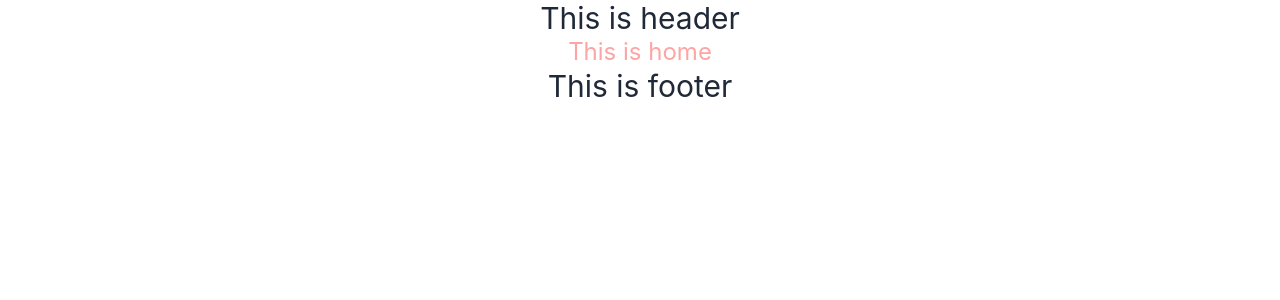
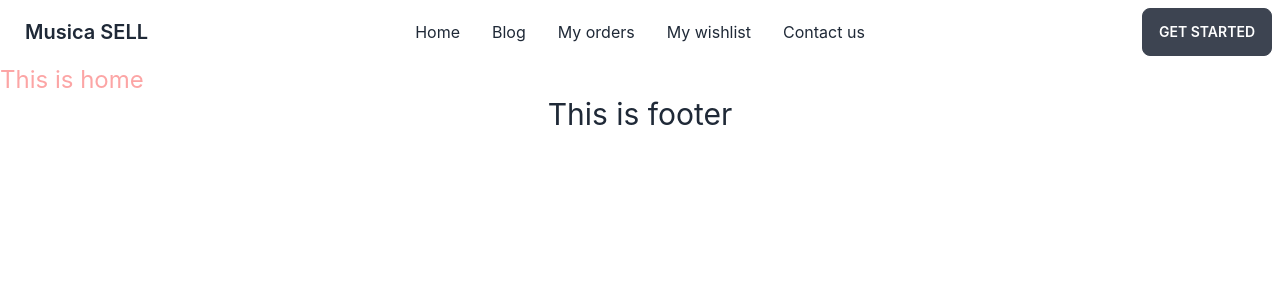
Before and after one commit to gaznafis007/musica-sell-client, a React (Create React App) app: page / in a window 1280 px wide. Shown: the top 300 px of the page. Built offline with nearby package versions, Linux system fonts and the light colour scheme.

Commit message:
Navbar added

```diff
--- a/src/App.js
+++ b/src/App.js
@@ -5,7 +5,7 @@
 
 function App() {
   return (
-    <div className="App">
+    <div className="max-w-screen-xl mx-auto">
       <RouterProvider router={router}></RouterProvider>
     </div>
   );
--- a/src/Components/Header/Header.js
+++ b/src/Components/Header/Header.js
@@ -1,9 +1,63 @@
 import React from "react";
+import { Link } from "react-router-dom";
 
 const Header = () => {
+  const listItems = (
+    <>
+      <li>
+        <Link to="/">Home</Link>
+      </li>
+      <li>
+        <Link to="/">Blog</Link>
+      </li>
+      <li>
+        <Link to="/">My orders</Link>
+      </li>
+      <li>
+        <Link to="/">My wishlist</Link>
+      </li>
+      <li>
+        <Link to="/">Contact us</Link>
+      </li>
+    </>
+  );
   return (
-    <div>
-      <h2 className="text-3xl text-center">This is header</h2>
+    <div className="navbar bg-base-100">
+      <div className="navbar-start">
+        <div className="dropdown">
+          <label tabIndex={0} className="btn btn-ghost lg:hidden">
+            <svg
+              xmlns="http://www.w3.org/2000/svg"
+              className="h-5 w-5"
+              fill="none"
+              viewBox="0 0 24 24"
+              stroke="currentColor"
+            >
+              <path
+                strokeLinecap="round"
+                strokeLinejoin="round"
+                strokeWidth="2"
+                d="M4 6h16M4 12h8m-8 6h16"
+              />
+            </svg>
+          </label>
+          <ul
+            tabIndex={0}
+            className="menu menu-compact dropdown-content mt-3 p-2 shadow bg-base-100 rounded-box w-52"
+          >
+            {listItems}
+          </ul>
+        </div>
+        <Link to="/" className="btn btn-ghost normal-case text-xl">
+          Musica SELL
+        </Link>
+      </div>
+      <div className="navbar-center hidden lg:flex">
+        <ul className="menu menu-horizontal p-0">{listItems}</ul>
+      </div>
+      <div className="navbar-end">
+        <a className="btn">Get started</a>
+      </div>
     </div>
   );
 };
```
